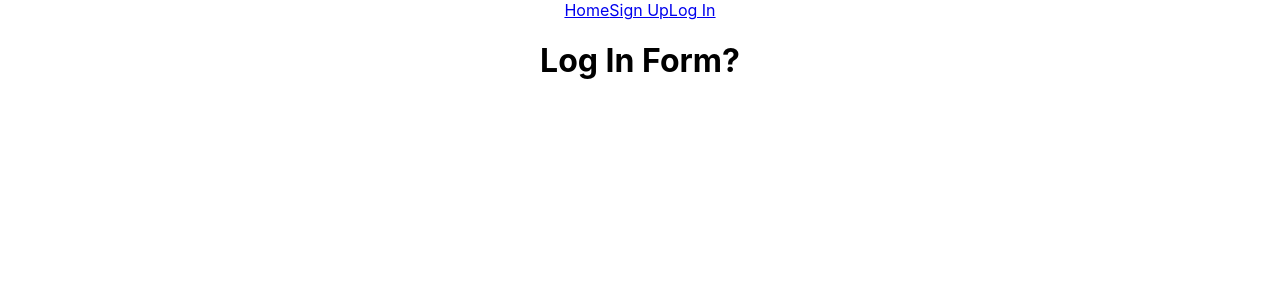
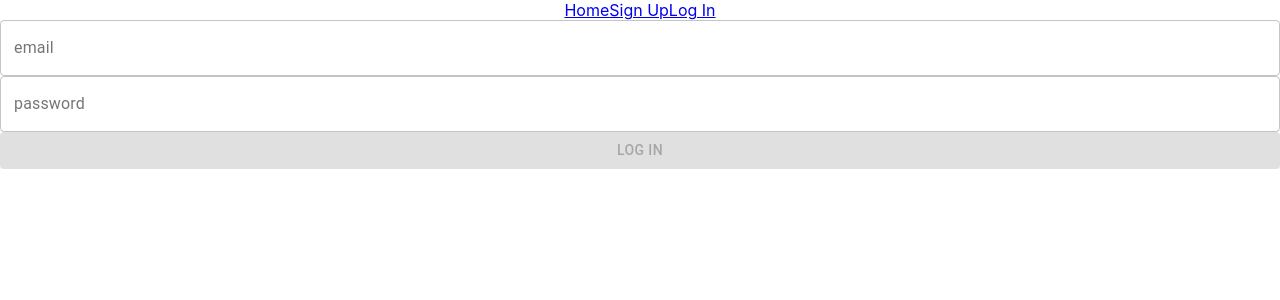
Before and after one commit to ctiller15/Online-Training-Journal-Frontend, a React (Create React App) app: page /login in a window 1280 px wide. Shown: the top 300 px of the page. Built offline with nearby package versions, Linux system fonts and the light colour scheme.

Commit message:
Complete tests for login form component.

```diff
--- a/src/App.js
+++ b/src/App.js
@@ -5,6 +5,7 @@ import { Link, Switch, Route, Redirect } from 'react-router-dom';
 import './App.css';
 
 import { SignupForm } from './features/components/SignupForm';
+import { LoginForm } from './features/components/LoginForm';
 
 function App() {
   return (
@@ -20,7 +21,7 @@ function App() {
 				<SignupForm />
 			</Route>
 			<Route exact path="/login">
-				<h1>Log In Form?</h1>
+				<LoginForm />
 			</Route>
 			<Route exact path="/dashboard">
 				<h1>Dashboard</h1>
--- a/src/app/api/signupApi.js
+++ b/src/app/api/signupApi.js
@@ -14,7 +14,7 @@ export const signUp = async (payload) => {
 	return response;
 }
 
-export const logIn = async (payload) => {
+export const login = async (payload) => {
 	const url = `${process.env.REACT_APP_API_URL}/login`;
 
 	let response;
--- /dev/null
+++ b/src/features/components/LoginForm.js
@@ -0,0 +1,73 @@
+import React, { useState, useEffect } from 'react';
+import { useHistory } from "react-router-dom";
+import { TextField, FormControl, Button, Box } from '@material-ui/core';
+import { login } from '../../app/api/signupApi'
+
+export const LoginForm = (props) => {
+	let history = useHistory();
+
+	const [email, setEmail] = useState("");
+	const [password, setPassword] = useState("");
+	const [messageText, setMessageText] = useState("");
+
+	const onEmailChange = (e) => setEmail(e.target.value);
+	const onPasswordChange = (e) => setPassword(e.target.value);
+
+	const handleSubmit = async (e) => {
+		e.preventDefault();
+		const payload = {
+			email,
+			password
+		}
+
+		const response = await login(payload);
+		if(response instanceof Error){
+			setMessageText(response.message);
+		} else {
+			setMessageText(response.message);
+			// Redirect to dashboard page if successful.
+			setTimeout(() => {
+				history.push('/dashboard');
+			}, 1000);
+		}
+	}
+
+	return (
+		<Box
+			component="form"
+			aria-label="loginform"
+			display="flex"
+			flexDirection="column"
+			onSubmit={handleSubmit}
+		>
+			<span>{messageText}</span>
+			<FormControl>
+				<TextField
+					onChange={onEmailChange}
+					variant="outlined"
+					id="email"
+					label="email"
+					value={email}
+				/>
+			</FormControl>
+			<FormControl>
+				<TextField
+					onChange={onPasswordChange}
+					variant="outlined"
+					id="password"
+					label="password"
+					type="password"
+					value={password}
+				/>
+			</FormControl>
+			<Button
+				type="submit"
+				disabled={!(email && password)}
+				variant="contained"
+				color="primary"
+			>
+				Log In
+			</Button>
+		</Box>
+	)
+}
```
Also changed, not shown: 2 other files (tests, documents, lock files or other folders).
